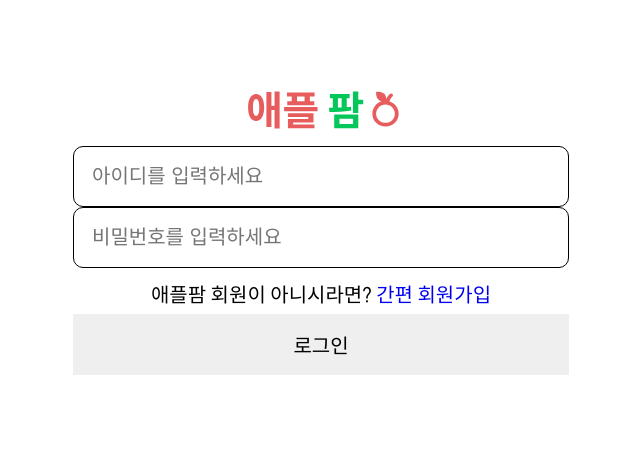
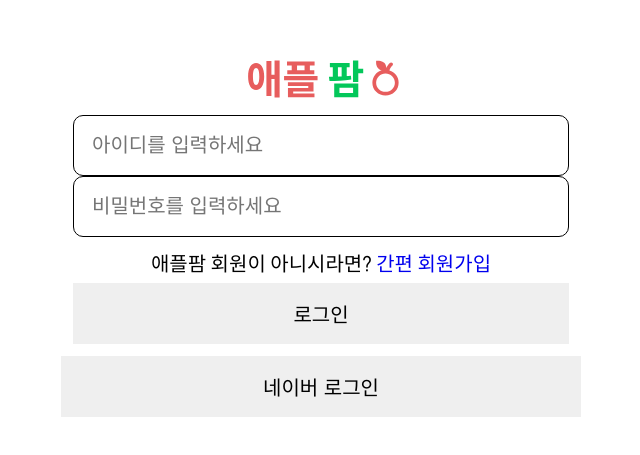
Before and after one commit to Farm-Apple/Apple_FE, a React (Vite) app: page /Login in a window 1280 px wide. Shown: the part 163-618 px from the top of the page, without its empty margins (319-959 px from the left). Built offline with nearby package versions, Linux system fonts and the light colour scheme; no server answers.

Commit message:
feat : Naver Login Test

```diff
--- a/src/api/auth/auth.ts
+++ b/src/api/auth/auth.ts
@@ -28,9 +28,8 @@
 };
 
 export const NaverLogin = async (Param: NaverParams) => {
-
-  const response = await instance.get('/auth/naver/callback', Param);
-
+  const response = await instance.get(`/auth/naver/callback?code=${Param.code}&state=${Param.state}`);
+  console.log(response);
   return response;
 };
 
--- a/src/components/NaverLoginBtn.tsx
+++ b/src/components/NaverLoginBtn.tsx
@@ -1,16 +1,25 @@
+import styled from "styled-components";
+
+const Button = styled.button`
+  width: 100%;
+  padding: 1.6rem 0 1.6rem 0;
+  font-size: 2rem;
+`;
+
 const NaverLoginBtn = () => {
   const naverState = Math.random(); // 고유한 state값
   const ClientID = import.meta.env.VITE_REACT_NAVER_CLIENT_ID;
   const RedirectUrl = import.meta.env.VITE_REACT_NAVER_REDIRECT_URL;
   console.log(naverState);
 
+
   return (
     <>
-      <button
+      <Button
         onClick={() => {
           window.location.href = `https://nid.naver.com/oauth2.0/authorize?response_type=code&client_id=${ClientID}&state=${naverState}&redirect_uri=${RedirectUrl}`;
         }}
-      >네이버 로그인</button>
+      >네이버 로그인</Button>
     </>
   );
 };
--- a/src/page/Login/index.tsx
+++ b/src/page/Login/index.tsx
@@ -1,10 +1,10 @@
 import styled from 'styled-components';
 import Logo from '../../assets/images/Title.svg';
-import { Link } from 'react-router-dom';
+import { Link, useNavigate } from 'react-router-dom';
 import useInput from '../../hook/useInput';
 import { useCallback } from 'react';
 import { Login } from '../../api/auth/auth';
-// import NaverLoginBtn from '../../components/NaverLoginBtn';
+import NaverLoginBtn from '../../components/NaverLoginBtn';
 
 const LoginContainer = styled.section`
   height: 100vh;
@@ -63,6 +63,8 @@
 function LoginPage() {
   const [email, , onChangeEmail] = useInput('');
   const [password, , onChangePassword] = useInput('');
+  const navigate = useNavigate();
+
   console.log(email);
   console.log(password);
 
@@ -74,8 +76,9 @@
         password: password,
       });
       console.log(loginData);
+      navigate('/')
     },
-    [email, password]
+    [email, password,navigate]
   );
 
   return (
@@ -116,8 +119,7 @@
             </JoinWrapper>
             <Button type='submit'>로그인</Button>
           </LoginForm>
-          {/* <ButtonWrapper></ButtonWrapper> */}
-          {/* <NaverLoginBtn /> */}
+          <NaverLoginBtn />
         </section>
       </LoginContainer>
     </>
```
